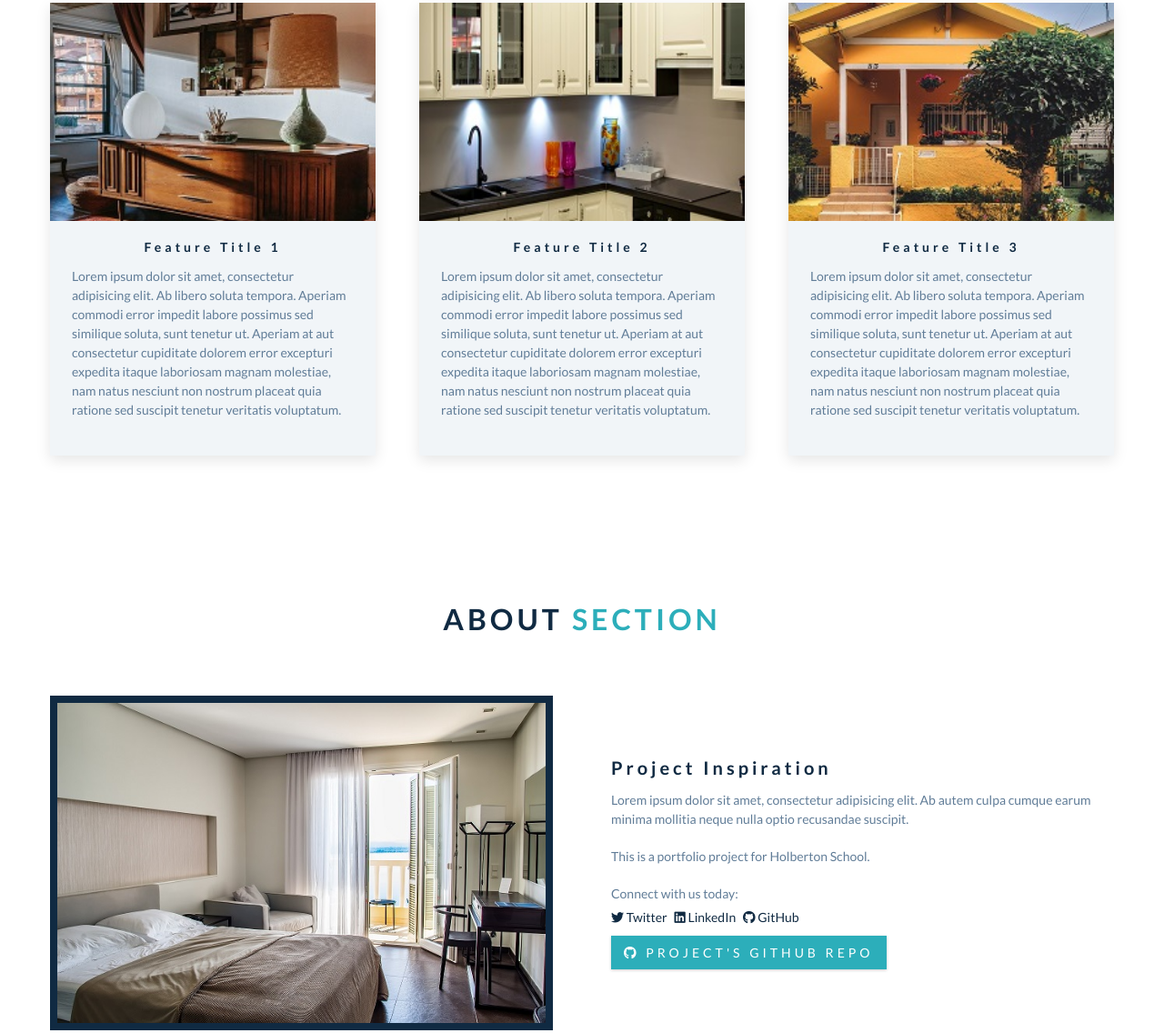
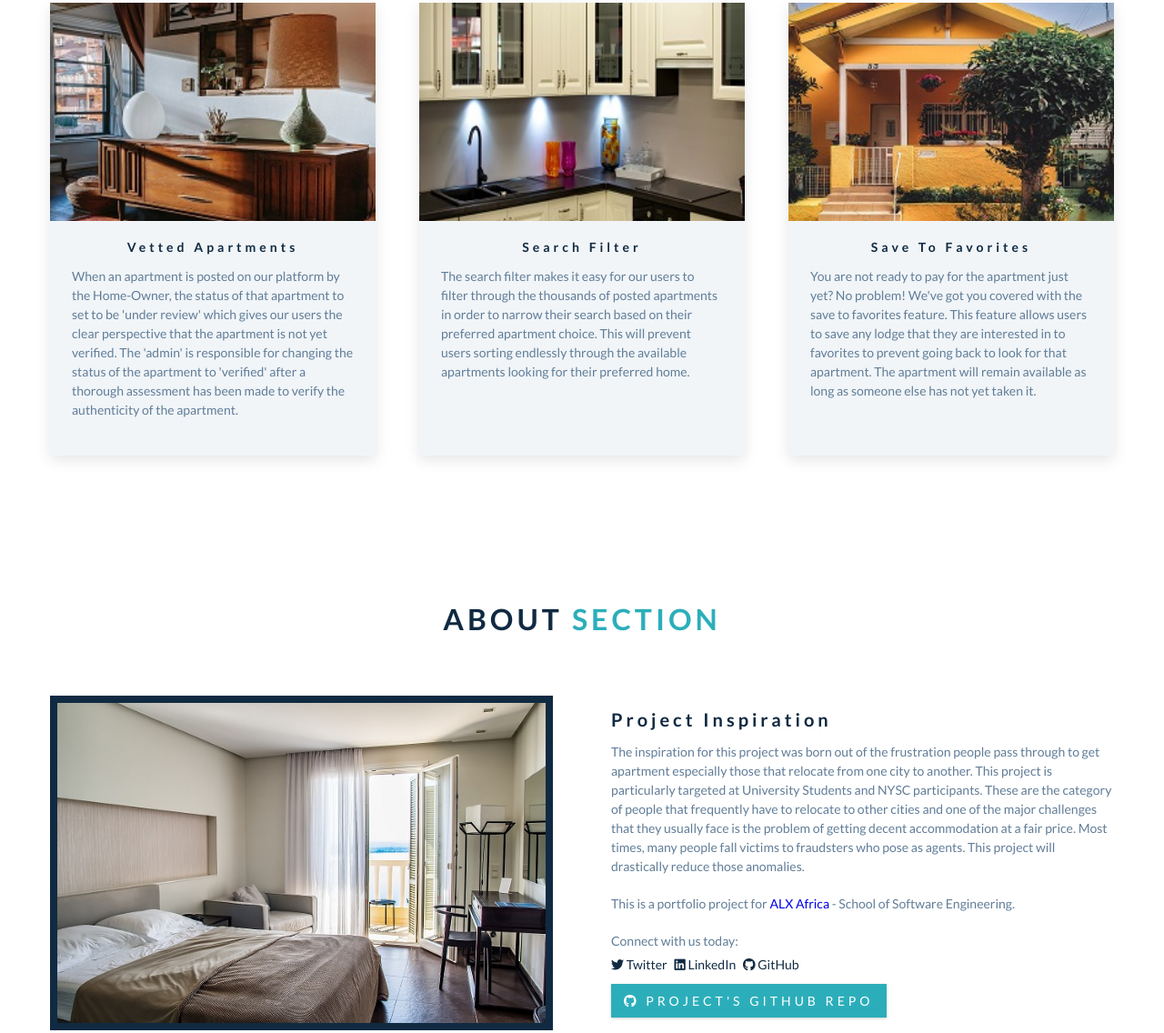
Before and after one commit to aniebietafia/alx-se-landing-page, a plain HTML site: page index.html in a window 1280 px wide. Shown: the part 981-2117 px from the top of the page at 91% size. Drawn offline with Linux system fonts and the light colour scheme.

Commit message:
updated landing page

```diff
--- a/index.html
+++ b/index.html
@@ -40,7 +40,7 @@
         <p>
             Your one stop gap where you find that perfect lodge!
         </p>
-        <a href="https://lodge-finder.onrender.com" class="btn banner-btn scroll-link" target="_blank">explore lodge finder</a>
+        <a href="https://lodge-finder.onrender.com/" target="_blank" class="btn banner-btn scroll-link">explore lodge finder</a>
         </div>
     </div>
 </header>
@@ -60,9 +60,9 @@
             </div>
 <!--feature info-->
             <div class="feature-info">
-                <h4>Feature Title 1</h4>
+                <h4>Vetted Apartments</h4>
                 <p>
-                    Lorem ipsum dolor sit amet, consectetur adipisicing elit. Ab libero soluta tempora. Aperiam commodi error impedit labore possimus sed similique soluta, sunt tenetur ut. Aperiam at aut consectetur cupiditate dolorem error excepturi expedita itaque laboriosam magnam molestiae, nam natus nesciunt non nostrum placeat quia ratione sed suscipit tenetur veritatis voluptatum.
+                    When an apartment is posted on our platform by the Home-Owner, the status of that apartment to set to be 'under review' which gives our users the clear perspective that the apartment is not yet verified. The 'admin' is responsible for changing the status of the apartment to 'verified' after a thorough assessment has been made to verify the authenticity of the apartment.
                 </p>
             </div>
         </article>
@@ -73,9 +73,9 @@
             </div>
             <!--feature info-->
             <div class="feature-info">
-                <h4>Feature Title 2</h4>
+                <h4>Search Filter</h4>
                 <p>
-                    Lorem ipsum dolor sit amet, consectetur adipisicing elit. Ab libero soluta tempora. Aperiam commodi error impedit labore possimus sed similique soluta, sunt tenetur ut. Aperiam at aut consectetur cupiditate dolorem error excepturi expedita itaque laboriosam magnam molestiae, nam natus nesciunt non nostrum placeat quia ratione sed suscipit tenetur veritatis voluptatum.
+                    The search filter makes it easy for our users to filter through the  thousands of posted apartments in order to narrow their search based on their preferred apartment choice. This will prevent users sorting endlessly through the available apartments looking for their preferred home.
                 </p>
             </div>
         </article>
@@ -86,9 +86,9 @@
             </div>
             <!--feature info-->
             <div class="feature-info">
-                <h4>Feature Title 3</h4>
+                <h4>Save to Favorites</h4>
                 <p>
-                    Lorem ipsum dolor sit amet, consectetur adipisicing elit. Ab libero soluta tempora. Aperiam commodi error impedit labore possimus sed similique soluta, sunt tenetur ut. Aperiam at aut consectetur cupiditate dolorem error excepturi expedita itaque laboriosam magnam molestiae, nam natus nesciunt non nostrum placeat quia ratione sed suscipit tenetur veritatis voluptatum.
+                    You are not ready to pay for the apartment just yet? No problem! We've got you covered with the save to favorites feature. This feature allows users to save any lodge that they are interested in to favorites to prevent going back to look for that apartment. The apartment will remain available as long as someone else has not yet taken it.
                 </p>
             </div>
         </article>
@@ -111,9 +111,11 @@
 <!--about info-->
         <article class="about-info">
             <h3>Project Inspiration</h3>
-            <p>Lorem ipsum dolor sit amet, consectetur adipisicing elit. Ab autem culpa cumque earum minima mollitia neque nulla optio recusandae suscipit.</p>
             <p>
-                This is a portfolio project for Holberton School.
+                The inspiration for this project was born out of the frustration people pass through to get apartment especially those that relocate from one city to another. This project is particularly targeted at University Students and NYSC participants. These are the category of people that frequently have to relocate to other cities and one of the major challenges that they usually face is the problem of getting decent accommodation at a fair price. Most times, many people fall victims to fraudsters who pose as agents. This project will drastically reduce those anomalies.
+            </p>
+            <p>
+                This is a portfolio project for <a href="https://www.alxafrica.com/">ALX Africa</a> -  School of Software Engineering.
             </p>
             <div class="socials">
                 <p>Connect with us today:</p>
```
Also changed, not shown: js/main.js (line endings or trailing spaces).
